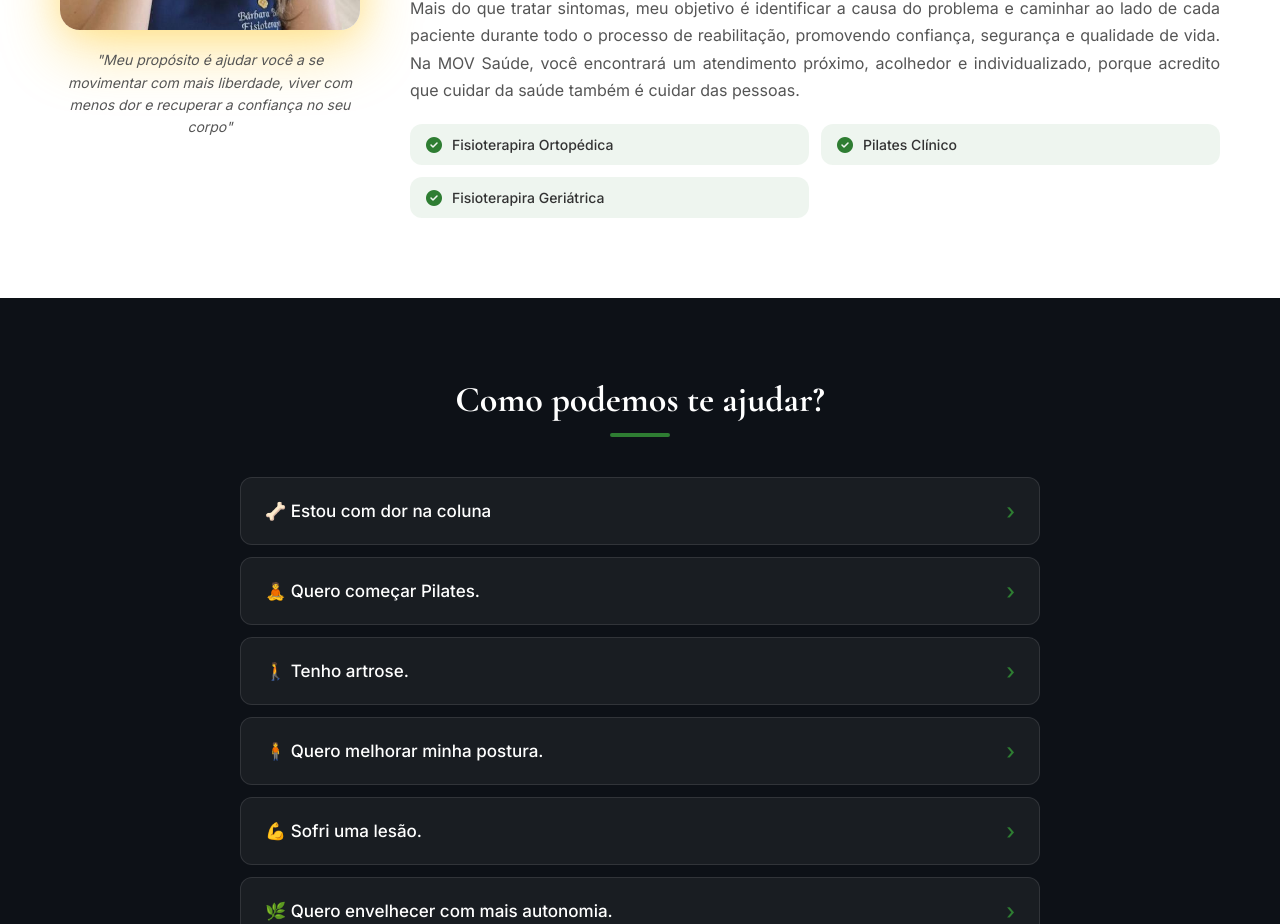
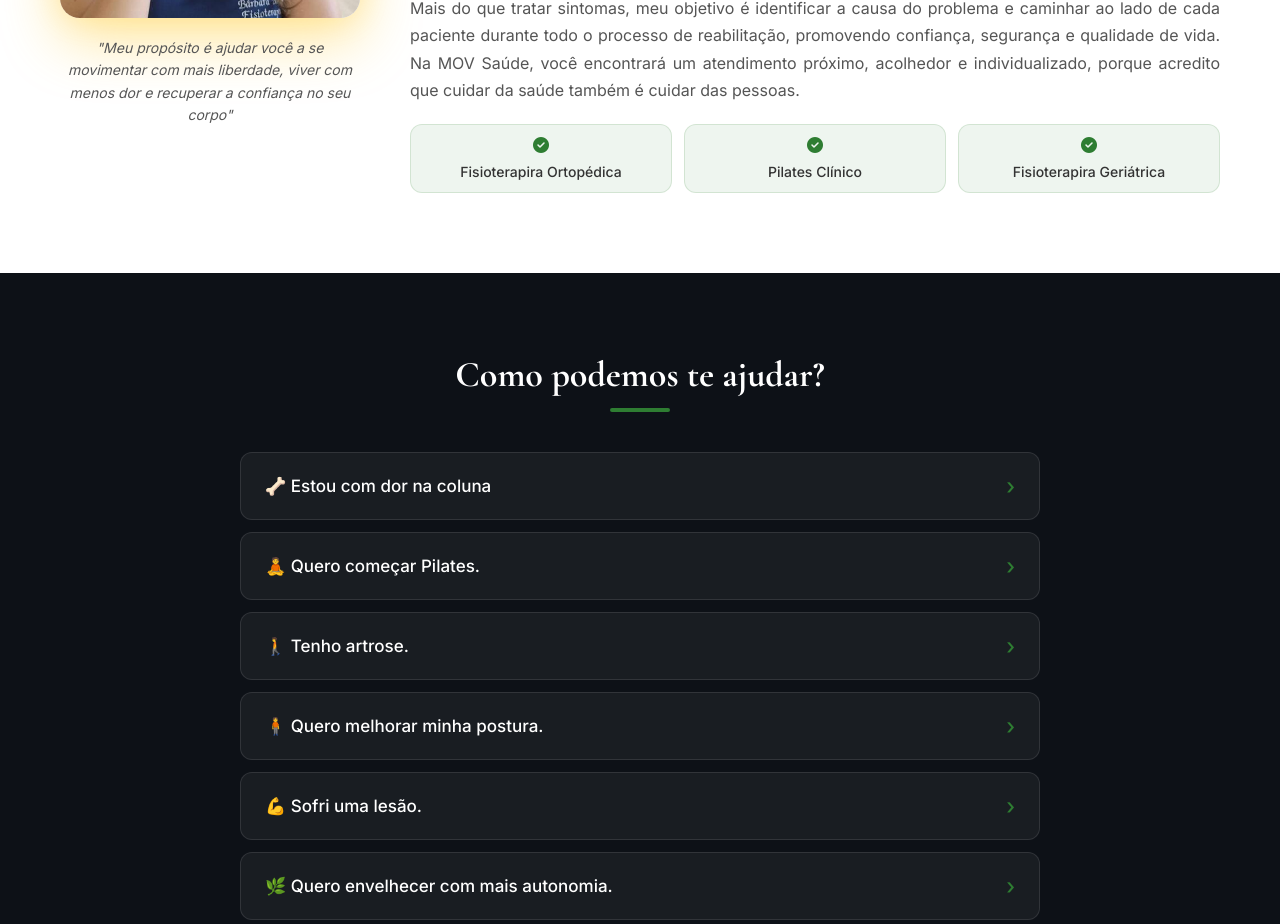
Before and after one commit to gustavoagsilva/mov-saude-react, a React (Vite) app: page / in a window 1280 px wide. Shown: the part 1140-2064 px from the top of the page. Built offline with nearby package versions, Linux system fonts and the light colour scheme.

Commit message:
feat: created new popup in component Professional and add your css

```diff
--- a/src/components/Professional/Professional.css
+++ b/src/components/Professional/Professional.css
@@ -43,13 +43,14 @@
   margin-top: 20px;
   list-style: none;
   display: grid;
-  grid-template-columns: repeat(2, 1fr);
+  grid-template-columns: repeat(3, 1fr);
   gap: 12px;
 }
 
 .professional__item {
   display: flex;
   align-items: center;
+  flex-direction: column;
   gap: 10px;
   background: rgba(46, 125, 50, 0.08);
   padding: 12px 16px;
@@ -57,11 +58,33 @@
   color: #333;
   font-weight: 500;
   font-size: 14px;
+  cursor: pointer;
+  transition: all 0.3s ease;
+  border: 1px solid rgba(46, 125, 50, 0.15);
+}
+
+.professional__item:hover {
+  background: rgba(46, 125, 50, 0.15);
+  transform: translateY(-3px);
+  box-shadow: 0 8px 20px rgba(0, 0, 0, 0.08);
 }
 
 .professional__item i {
   color: var(--primary-color);
   font-size: 16px;
+}
+
+.professional__popup {
+  background: white;
+  border-radius: 10px;
+  padding: 12px 16px;
+  font-size: 13px;
+  color: #555;
+  line-height: 1.6;
+  border-left: 3px solid var(--primary-color);
+  box-shadow: 0 4px 15px rgba(0, 0, 0, 0.08);
+  font-weight: 400;
+  margin-top: 4px;
 }
 
 .professional__quote {
--- a/src/components/Professional/Professional.jsx
+++ b/src/components/Professional/Professional.jsx
@@ -1,7 +1,17 @@
 import "./Professional.css";
+import { useState } from "react";
 import barbaraImg from "../../assets/barbara.jpeg";
 
 function Professional() {
+  const [open, setOpen] = useState(null);
+
+  function handleOpen(id) {
+    if (open === id) {
+      setOpen(null);
+    } else {
+      setOpen(id);
+    }
+  }
   return (
     <section id="professional" className="professional reveal">
       <div className="professional__container container">
@@ -46,17 +56,47 @@ function Professional() {
             também é cuidar das pessoas.
           </p>
           <ul className="professional__list">
-            <li className="professional__item">
+            <li className="professional__item" onClick={() => handleOpen(1)}>
               <i className="fas fa-check-circle"></i>
               Fisioterapira Ortopédica
+              {open === 1 && (
+                <div className="professional__popup">
+                  <p>
+                    Lorem ipsum dolor, sit amet consectetur adipisicing elit.
+                    Recusandae similique vitae animi sit debitis molestias
+                    obcaecati ullam aut suscipit, amet, at possimus doloribus
+                    molestiae. Consectetur qui nulla ullam quo tempora.
+                  </p>
+                </div>
+              )}
             </li>
-            <li className="professional__item">
+            <li className="professional__item" onClick={() => handleOpen(2)}>
               <i className="fas fa-check-circle"></i>
               Pilates Clínico
+              {open === 2 && (
+                <div className="professional__popup">
+                  <p>
+                    Lorem ipsum, dolor sit amet consectetur adipisicing elit.
+                    Necessitatibus tempora totam aut sed laborum tempore minus.
+                    Eveniet minima molestias tenetur numquam omnis. Vitae, amet
+                    nemo nostrum sint unde facere sunt.
+                  </p>
+                </div>
+              )}
             </li>
-            <li className="professional__item">
+            <li className="professional__item" onClick={() => handleOpen(3)}>
               <i className="fas fa-check-circle"></i>
               Fisioterapira Geriátrica
+              {open === 3 && (
+                <div className="professional__popup">
+                  <p>
+                    Lorem ipsum dolor sit amet consectetur adipisicing elit.
+                    Facilis, culpa obcaecati! Itaque corporis saepe illum,
+                    aliquam numquam similique error cum sunt dolores nulla,
+                    facilis commodi voluptate dolore. Molestiae, a suscipit.
+                  </p>
+                </div>
+              )}
             </li>
           </ul>
         </div>
```
